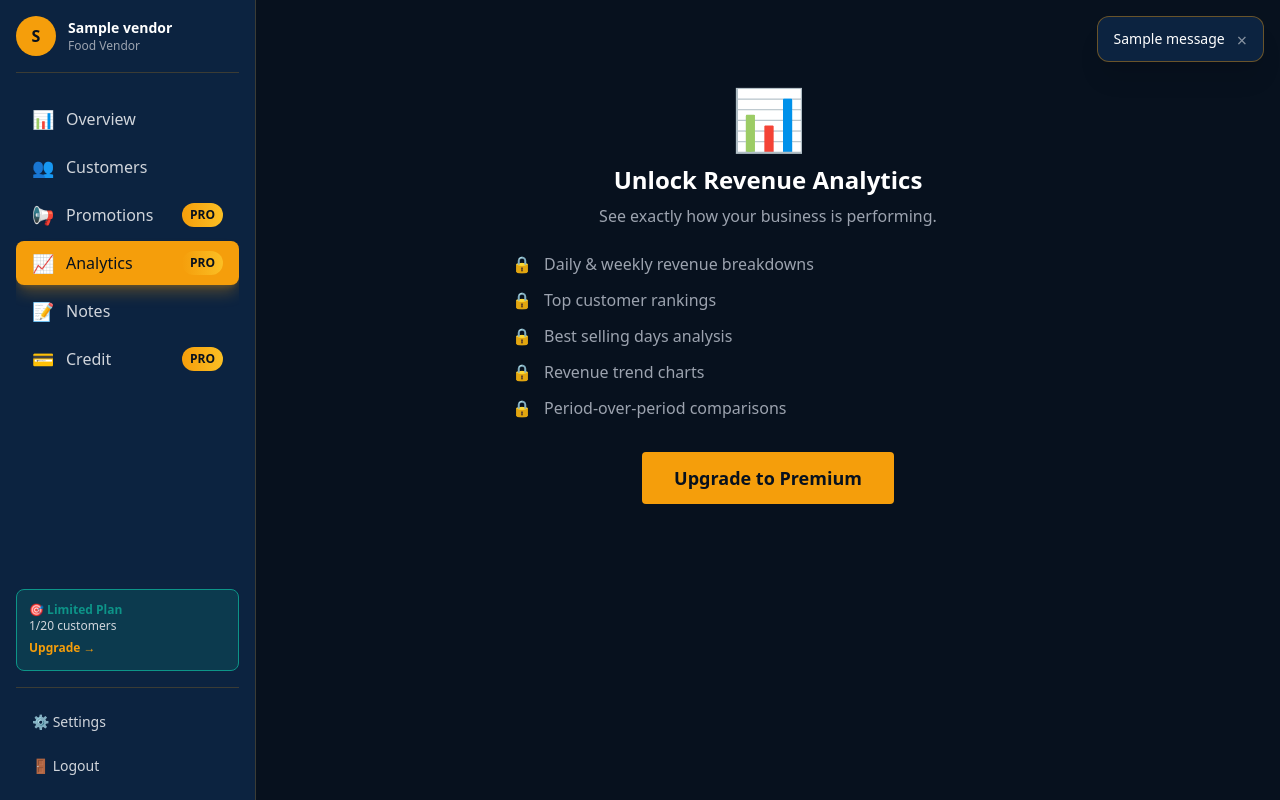
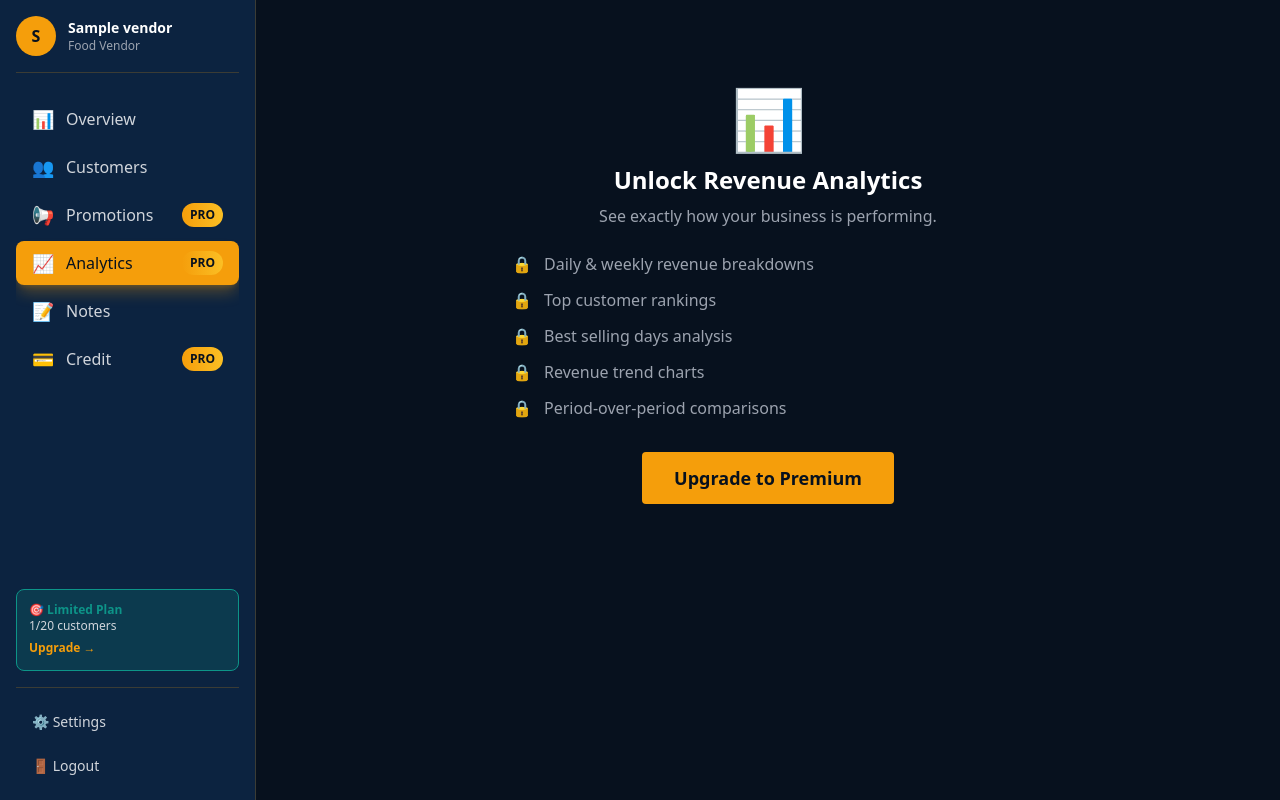
Before and after one commit to jira54/campo, a Django app: page /analytics/ in a window 1280 px wide. Run offline with Django 5.2, Linux system fonts and the light colour scheme; a user stored in the database is signed in; tables that the repository leaves empty hold one stand-in row (values such as "Sample post"); one stand-in notice (Sample message) is shown; some libraries are stand-ins or nearby versions.

Commit message:
Auto-Dismiss Messages After 5 Seconds
 User Experience Enhancement:
 Messages now auto-dismiss after 5 seconds
 Smooth fade-out animation (0.5s)
 Manual close button still available
 Works for all message types (success, warning, error)

 Implementation:
 Added 'message-item' class to message divs
 Added 'message-container' ID to container
 JavaScript auto-dismiss timer on page load
 Smooth opacity transition before removal

 Behavior:
 Messages appear immediately when triggered
 Auto-dismiss after 5 seconds
 Fade out animation over 0.5 seconds
 Remove from DOM after fade completes
 User can still manually close anytime

 Use Case:
 Premium upgrade messages auto-dismiss
 Success messages don't clutter UI
 Error messages stay visible long enough to read
 Clean, professional user experience

 Performance:
 Lightweight JavaScript
 No external dependencies
 Runs after DOM is ready
 Efficient DOM manipulation

```diff
--- a/templates/base.html
+++ b/templates/base.html
@@ -26,9 +26,9 @@
 <body class="bg-deep text-gray-100 pt-16 md:pt-0">
 
     {% if messages %}
-        <div class="fixed top-4 right-4 z-50 space-y-2 max-w-sm">
+        <div class="fixed top-4 right-4 z-50 space-y-2 max-w-sm" id="message-container">
             {% for message in messages %}
-                <div class="px-4 py-3 rounded-xl text-sm font-medium shadow-xl border flex items-start gap-3 {% if 'error' in message.tags %}bg-red-950 border-red-500/40 text-red-200{% elif 'warning' in message.tags %}bg-yellow-950 border-yellow-500/40 text-yellow-200{% else %}bg-navy border-gold/40 text-white{% endif %}">
+                <div class="px-4 py-3 rounded-xl text-sm font-medium shadow-xl border flex items-start gap-3 {% if 'error' in message.tags %}bg-red-950 border-red-500/40 text-red-200{% elif 'warning' in message.tags %}bg-yellow-950 border-yellow-500/40 text-yellow-200{% else %}bg-navy border-gold/40 text-white{% endif %} message-item">
                     <span class="flex-1">{{ message }}</span>
                     <button onclick="this.parentElement.remove()"
                             class="opacity-50 hover:opacity-100 text-lg leading-none mt-0.5">&times;</button>
@@ -41,5 +41,21 @@
     {% block extra_scripts %}{% endblock %}
     {% block extra_js %}{% endblock %}
 
+    <script>
+        // Auto-dismiss messages after 5 seconds
+        document.addEventListener('DOMContentLoaded', function() {
+            const messageItems = document.querySelectorAll('.message-item');
+            messageItems.forEach(function(item) {
+                setTimeout(function() {
+                    item.style.transition = 'opacity 0.5s ease-out';
+                    item.style.opacity = '0';
+                    setTimeout(function() {
+                        item.remove();
+                    }, 500);
+                }, 5000);
+            });
+        });
+    </script>
+
 </body>
 </html>
```
